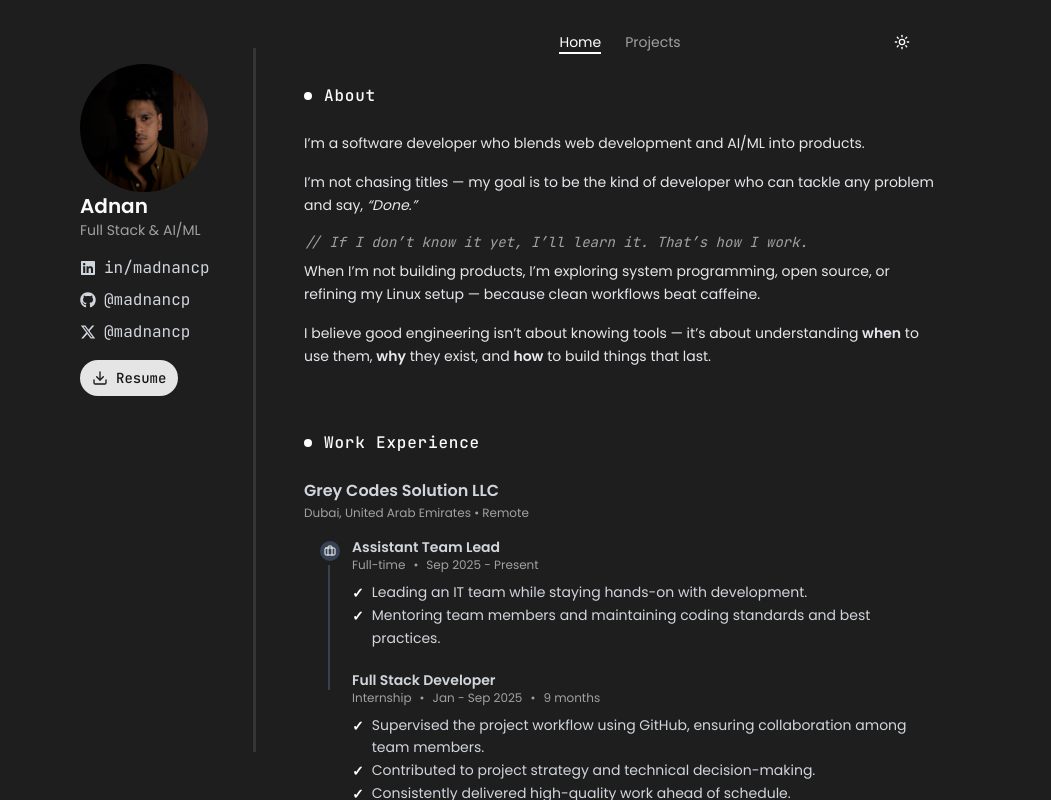
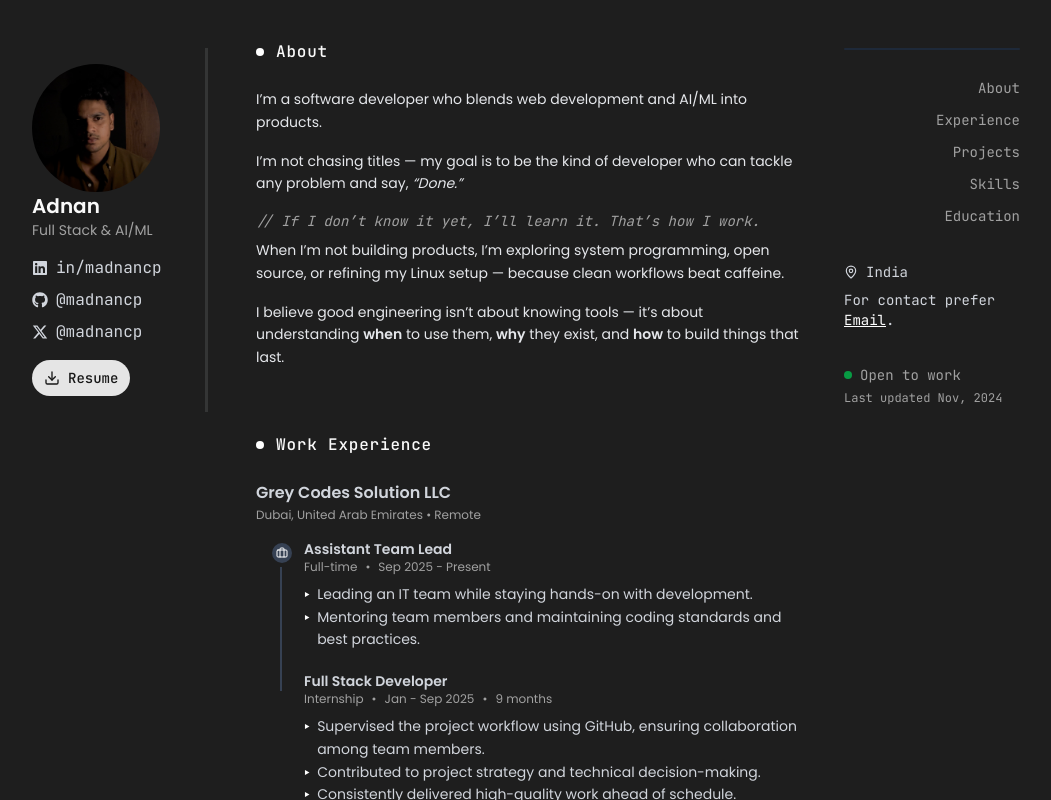
Before and after one commit to madnancp/portfolio, a Next.js app: page / in a window 1280 px wide. Shown: the whole page, without its empty margins (112-1163 px from the left). Built offline with nearby package versions, Linux system fonts and the light colour scheme.

Commit message:
add left and right sections

```diff
--- a/app/(home)/sections/Education.tsx
+++ b/app/(home)/sections/Education.tsx
@@ -4,7 +4,7 @@ import { GraduationCap } from "lucide-react";
 
 const EducationSection = () => {
   return (
-    <section className="mt-10">
+    <section className="mt-10" id="education">
       {/* Section title */}
       <SectionTitle title="Education" />
 
@@ -63,7 +63,7 @@ const EducationSection = () => {
                       className="text-sm text-gray-700 dark:text-gray-300 flex items-start gap-2"
                     >
                       <span className="text-black dark:text-white font-bold mt-0.5 flex-shrink-0">
-                        ✓
+                        ‣
                       </span>
                       <span className="leading-relaxed">{highlight}</span>
                     </div>
--- a/app/(home)/sections/Experience.tsx
+++ b/app/(home)/sections/Experience.tsx
@@ -5,7 +5,7 @@ import { Briefcase } from "lucide-react";
 
 const ExperienceSection = () => {
   return (
-    <section>
+    <section id="experience">
       <SectionTitle title="Work Experience" />
 
       <div className="max-w-3xl">
@@ -76,7 +76,7 @@ const ExperienceSection = () => {
                         className="text-sm text-gray-700 dark:text-gray-300 flex items-start gap-2"
                       >
                         <span className="text-black dark:text-white font-bold mt-0.5 flex-shrink-0">
-                          ✓
+                          ‣
                         </span>
                         <span className="leading-relaxed">{achievement}</span>
                       </div>
--- a/app/(home)/sections/Hero.tsx
+++ b/app/(home)/sections/Hero.tsx
@@ -5,7 +5,7 @@ import { motion } from "framer-motion";
 
 const HeroSection = () => {
   return (
-    <section>
+    <section id="hero">
       <SectionTitle title="About" />
 
       <motion.div
--- a/app/(home)/sections/Skills.tsx
+++ b/app/(home)/sections/Skills.tsx
@@ -4,7 +4,7 @@ import { GemIcon, StarIcon } from "lucide-react";
 
 const SkillSection = () => {
   return (
-    <section>
+    <section id="skills">
       <SectionTitle title="Competencies" />
 
       <div className="space-y-6 max-w-3xl">
--- a/app/layout.tsx
+++ b/app/layout.tsx
@@ -1,15 +1,15 @@
 import type { Metadata } from "next";
 import { JetBrains_Mono, Poppins } from "next/font/google";
 import "./globals.css";
-import Sidebar from "@/components/Sidebar";
+import LeftSidebar from "@/components/LeftSidebar";
 import { ScrollArea } from "@/components/ui/scroll-area";
-import Header from "@/components/Header";
 import { ThemeProvider } from "@/components/ThemeProvider";
+import RightSidebar from "@/components/RightSidebar";
 
 const jetBrainsMono = JetBrains_Mono({
-  subsets: ['latin'],
-  display: 'swap',
-  variable: '--font-jetbrains-mono',
+  subsets: ["latin"],
+  display: "swap",
+  variable: "--font-jetbrains-mono",
 });
 
 const poppins = Poppins({
@@ -31,22 +31,28 @@ export default function RootLayout({
   return (
     <html lang="en" suppressHydrationWarning>
       <body
-        className={`${poppins.variable} ${jetBrainsMono.variable} antialiased font-sans h-full overflow-hidden`}
+        className={`${poppins.variable} ${jetBrainsMono.variable} antialiased font-sans min-h-screen`}
       >
+        <ThemeProvider attribute="class" defaultTheme="dark" enableSystem>
+          {/* Container */}
+          <div className="mx-auto max-w-5xl h-screen px-4">
+            <div className="grid grid-cols-[200px_1fr_200px] h-full gap-2">
+              {/* Left Sidebar */}
+              <aside className="sticky top-0 h-full">
+                <LeftSidebar />
+              </aside>
 
-        <ThemeProvider attribute="class" defaultTheme="dark" enableSystem>
-          <div className="mx-auto max-w-4xl h-screen">
-            <div className="grid grid-cols-[1fr_3fr] h-full">
-
-              <Sidebar />
-
-              <ScrollArea className="h-full overflow-auto pr-10">
-                <div className="flex flex-col h-full">
-                  <Header />
-                  <main className="flex-1">{children}</main>
-                </div>
+              {/* Main Content */}
+              <ScrollArea className="h-full overflow-auto">
+                <main className="py-10 space-y-20 px-4">
+                  {children}
+                </main>
               </ScrollArea>
 
+              {/* Right Sidebar */}
+              <aside className="sticky top-0 h-full">
+                <RightSidebar />
+              </aside>
             </div>
           </div>
         </ThemeProvider>
--- a/components/Header.tsx
+++ /dev/null
@@ -1,55 +0,0 @@
-"use client";
-
-import Link from "next/link";
-import { usePathname } from "next/navigation";
-import { ThemeToggle } from "./ThemeToggleButton";
-import { cn } from "@/lib/utils";
-
-const Header = () => {
-	const pathname = usePathname();
-
-	const links = [
-		{ href: "/", label: "Home" },
-		{ href: "/projects", label: "Projects" },
-	];
-
-	return (
-		<header className="w-full sticky top-0 z-50 bg-background py-6 px-4 font-sans backdrop-blur-sm transition-shadow duration-300">
-			<div className="max-w-6xl mx-auto flex items-center justify-between">
-				{/* Left Spacer (optional if you want perfect centering) */}
-				<div className="w-6" />
-
-				{/* Center Nav */}
-				<nav className="flex items-center gap-6 text-muted-foreground justify-center flex-1">
-					{links.map((link) => {
-						const isActive = pathname === link.href;
-
-						return (
-							<Link
-								key={link.href}
-								href={link.href}
-								className={cn(
-									"relative text-sm font-medium transition-colors duration-200",
-									"hover:text-black dark:hover:text-white",
-									"after:absolute after:left-0 after:bottom-[-2px] after:h-[2px] after:bg-current after:transition-all after:duration-300 after:ease-in-out after:origin-left",
-									isActive
-										? "text-black dark:text-white after:w-full"
-										: "after:w-0 hover:after:w-full"
-								)}
-							>
-								{link.label}
-							</Link>
-						);
-					})}
-				</nav>
-
-				{/* Right Theme Toggle */}
-				<div className="flex items-center justify-end w-6">
-					<ThemeToggle />
-				</div>
-			</div>
-		</header>
-	);
-};
-
-export default Header;
--- a/components/Sidebar.tsx
+++ b/components/LeftSidebar.tsx
@@ -2,7 +2,7 @@ import Image from "next/image";
 import { FaGithub, FaLinkedin, FaXTwitter } from "react-icons/fa6";
 import DownloadButton from "./ResumeDownloadButton";
 
-const Sidebar = () => {
+const LeftSidebar = () => {
 	return (
 		<aside className="flex flex-col text-start w-full max-w-44 my-12  border-r-3 border-r-text-muted-foreground">
 			<div className="flex flex-col items-start w-full my-4">
@@ -19,6 +19,7 @@ const Sidebar = () => {
 
 				<h1 className="text-xl font-semibold">Adnan</h1>
 				<p className="text-sm text-gray-600 dark:text-muted-foreground">Full Stack & AI/ML</p>
+
 			</div>
 
 
@@ -71,9 +72,10 @@ const Sidebar = () => {
 				</div>
 			</div>
 
-			<div>
+			<div className="mb-4">
 				<DownloadButton />
 			</div>
+
 
 
 		</aside>
@@ -81,4 +83,4 @@ const Sidebar = () => {
 	);
 };
 
-export default Sidebar;
+export default LeftSidebar;
--- /dev/null
+++ b/components/RightSidebar.tsx
@@ -0,0 +1,120 @@
+"use client";
+import { AtSignIcon, MapPinIcon } from "lucide-react";
+import { useEffect, useState } from "react";
+
+const RightSidebar = () => {
+	const [activeSection, setActiveSection] = useState("");
+	const [scrollProgress, setScrollProgress] = useState(0);
+
+	useEffect(() => {
+		const handleScroll = () => {
+			// Calculate scroll progress
+			const scrollArea = document.querySelector('[data-radix-scroll-area-viewport]');
+			if (scrollArea) {
+				const scrollTop = scrollArea.scrollTop;
+				const scrollHeight = scrollArea.scrollHeight - scrollArea.clientHeight;
+				const progress = (scrollTop / scrollHeight) * 100;
+				setScrollProgress(progress);
+			}
+
+			// Determine active section
+			const sections = ["hero", "experience", "projects", "skills", "education"];
+			const current = sections.find(section => {
+				const element = document.getElementById(section);
+				if (element) {
+					const rect = element.getBoundingClientRect();
+					return rect.top <= 150 && rect.bottom >= 150;
+				}
+				return false;
+			});
+			if (current) setActiveSection(current);
+		};
+
+		const scrollArea = document.querySelector('[data-radix-scroll-area-viewport]');
+		scrollArea?.addEventListener('scroll', handleScroll);
+		return () => scrollArea?.removeEventListener('scroll', handleScroll);
+	}, []);
+
+	const scrollToSection = (id: string) => {
+		const element = document.getElementById(id);
+		if (element) {
+			element.scrollIntoView({ behavior: 'smooth', block: 'start' });
+		}
+	};
+
+	const navItems = [
+		{ id: "hero", label: "About" },
+		{ id: "experience", label: "Experience" },
+		{ id: "projects", label: "Projects" },
+		{ id: "skills", label: "Skills" },
+		{ id: "education", label: "Education" },
+	];
+
+	return (
+		<aside className="flex flex-col text-start w-full max-w-44 my-12 font-mono ml-5">
+			{/* Progress Bar */}
+			<div className="mb-6">
+				<div className="h-0.5 w-full bg-gray-200 dark:bg-gray-800 rounded-full overflow-hidden">
+					<div
+						className="h-full bg-gray-900 dark:bg-gray-300 transition-all duration-200"
+						style={{ width: `${scrollProgress}%` }}
+					/>
+				</div>
+			</div>
+
+			{/* Navigation */}
+			<nav className="mb-8">
+				<div className="space-y-1 text-sm">
+					{navItems.map((item) => (
+						<button
+							key={item.id}
+							onClick={() => scrollToSection(item.id)}
+							className={`block w-full text-right py-1 transition-colors ${activeSection === item.id
+								? 'text-dark dark:text-white font-bold'
+								: 'text-muted-foreground hover:text-gray-700 dark:hover:text-gray-300'
+								}`}
+						>
+							{activeSection === item.id && "→ "}
+							{item.label}
+						</button>
+					))}
+				</div>
+			</nav>
+
+			{/* Info Section */}
+			<div className="mb-8 text-sm text-gray-900 dark:text-gray-300 space-y-2">
+				<div className="flex items-center gap-2">
+					<MapPinIcon size={14} />
+					<span>India</span>
+				</div>
+				<div className="flex items-start">
+					<span>
+						For contact prefer{" "}
+						<a
+							href="mailto:your.email@example.com"
+							className="underline text-white hover:text-gray-700 dark:hover:text-gray-100 transition-colors"
+						>
+							Email
+						</a>
+						.
+					</span>
+				</div>
+			</div>
+
+			{/* Status */}
+			<div className="mb-1">
+				<div className="inline-flex items-center gap-2 text-sm text-muted-foreground">
+					<span className="w-2 h-2 bg-green-500 rounded-full animate-pulse" />
+					<span>Open to work</span>
+				</div>
+			</div>
+
+			{/* Footer Note */}
+			<div className="mt-auto">
+				<p className="text-xs text-muted-foreground">Last updated Nov, 2024</p>
+			</div>
+		</aside>
+	);
+};
+
+export default RightSidebar;
```
Also changed, not shown: app/(home)/sections/Testimonials.tsx (deleted).
